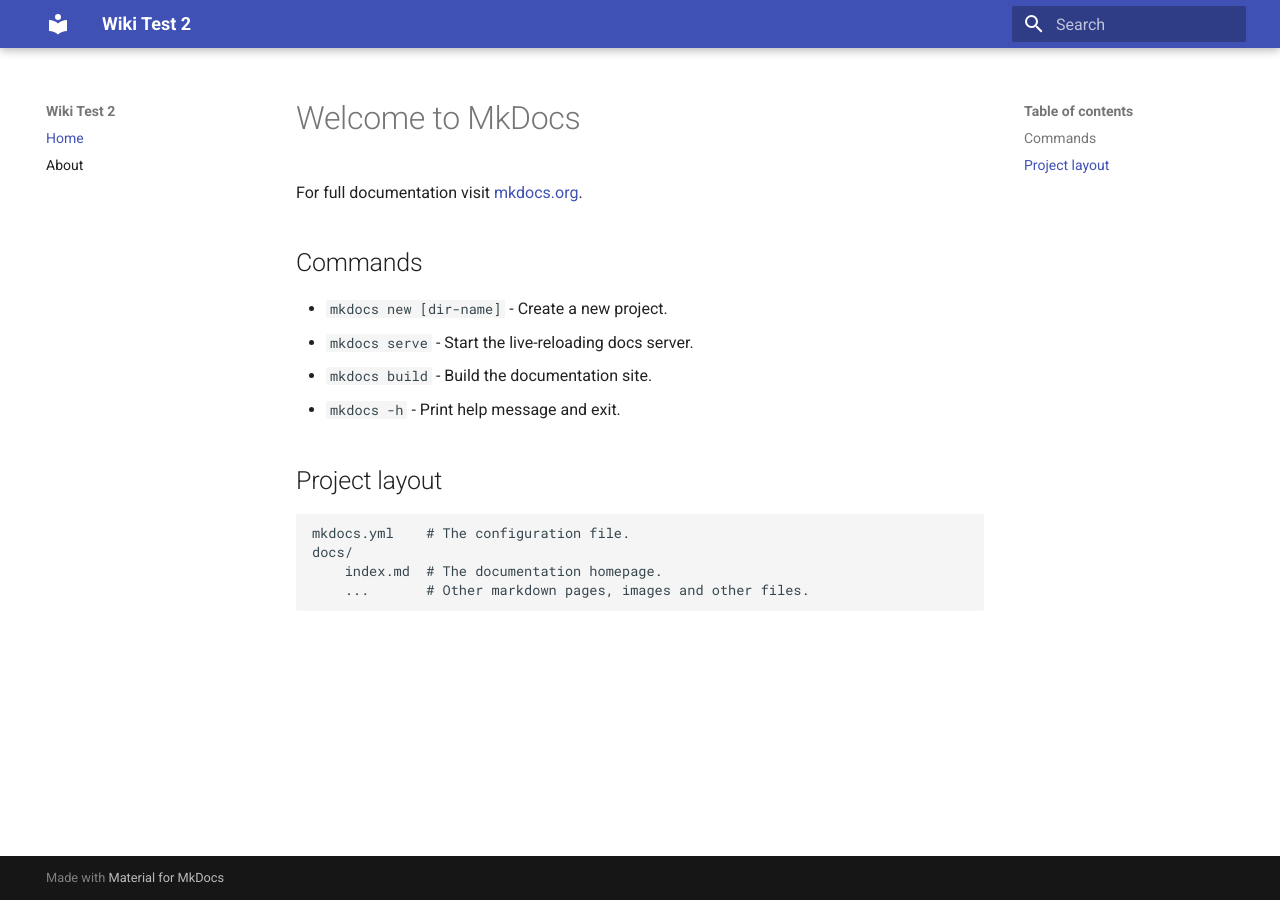
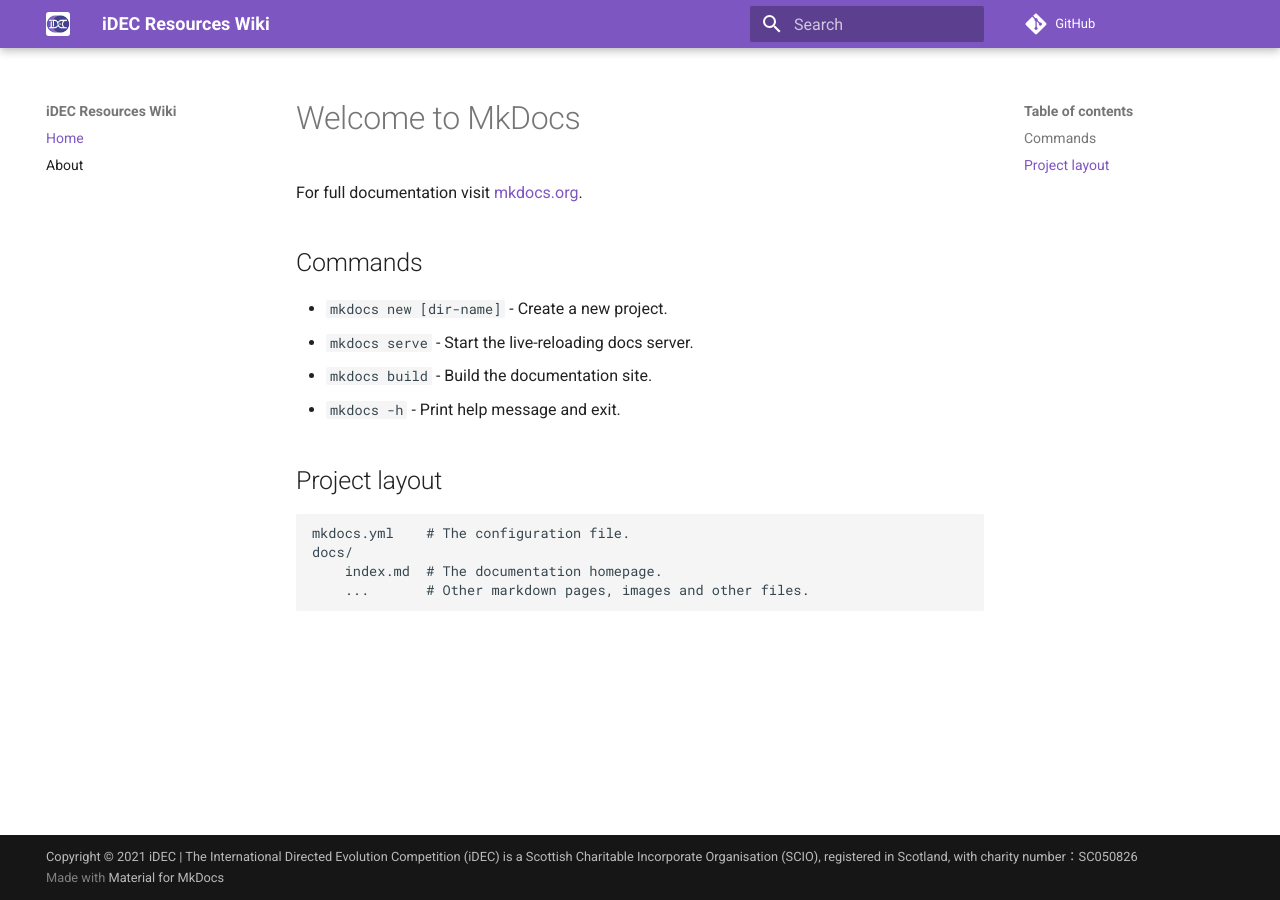
Before and after one commit to tyhho/team-wiki, an MkDocs documentation site: the page built from docs/index.md, in a window 1280 px wide. Built offline with MkDocs 1.6.1 and Material for MkDocs 9.7.7, drawn with Linux system fonts in a browser that asks for light colours; comment, search, counter and statistics services are not loaded.

Commit message:
Deep purple style for test wiki

```diff
--- a/mkdocs.yml
+++ b/mkdocs.yml
@@ -1,8 +1,24 @@
-site_name: Wiki Test 2
+site_name: iDEC Resources Wiki
 
 theme:
     name: material
+    logo: img/idec-logo-white-bg.png
+    favicon: img/idec-logo.png
+
+    palette:
+        primary: deep purple
+        accent: deep purple
+
+    features:
+        - header.autohide
+        - navigation.expand
 
 nav:
     - Home: index.md
     - About: about.md
+
+repo_url: https://github.com/tyhho/mkdocs-material-test
+
+edit_uri: blob/main/docs/
+
+copyright: Copyright &copy; 2021 iDEC | The International Directed Evolution Competition (iDEC) is a Scottish Charitable Incorporate Organisation (SCIO), registered in Scotland, with charity number：SC050826
```
Also changed, not shown: docs/img/favicon.ico (added), docs/img/idec-logo-white-bg.png (added), docs/img/idec-logo.png (added), docs/img/idec-wiki-logo.png (added), docs/img/logo.png (added), 1 other file.
